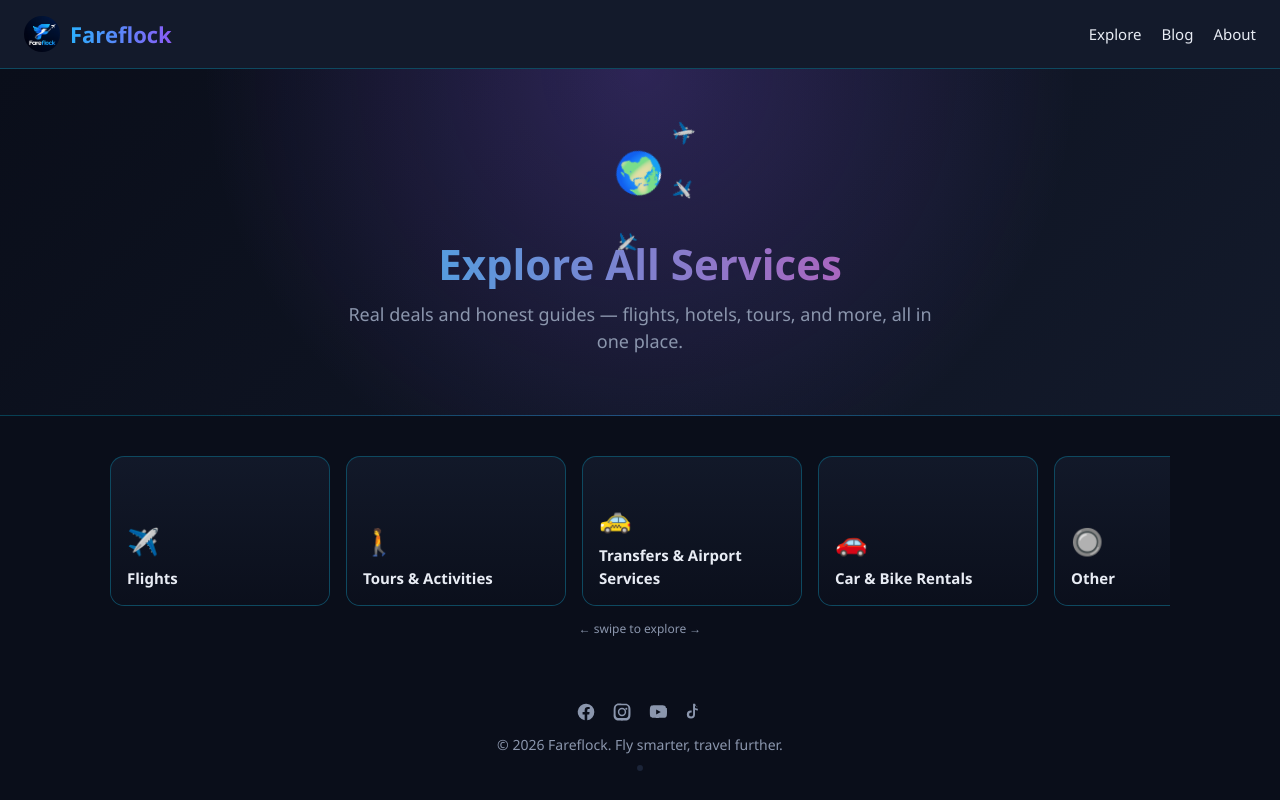
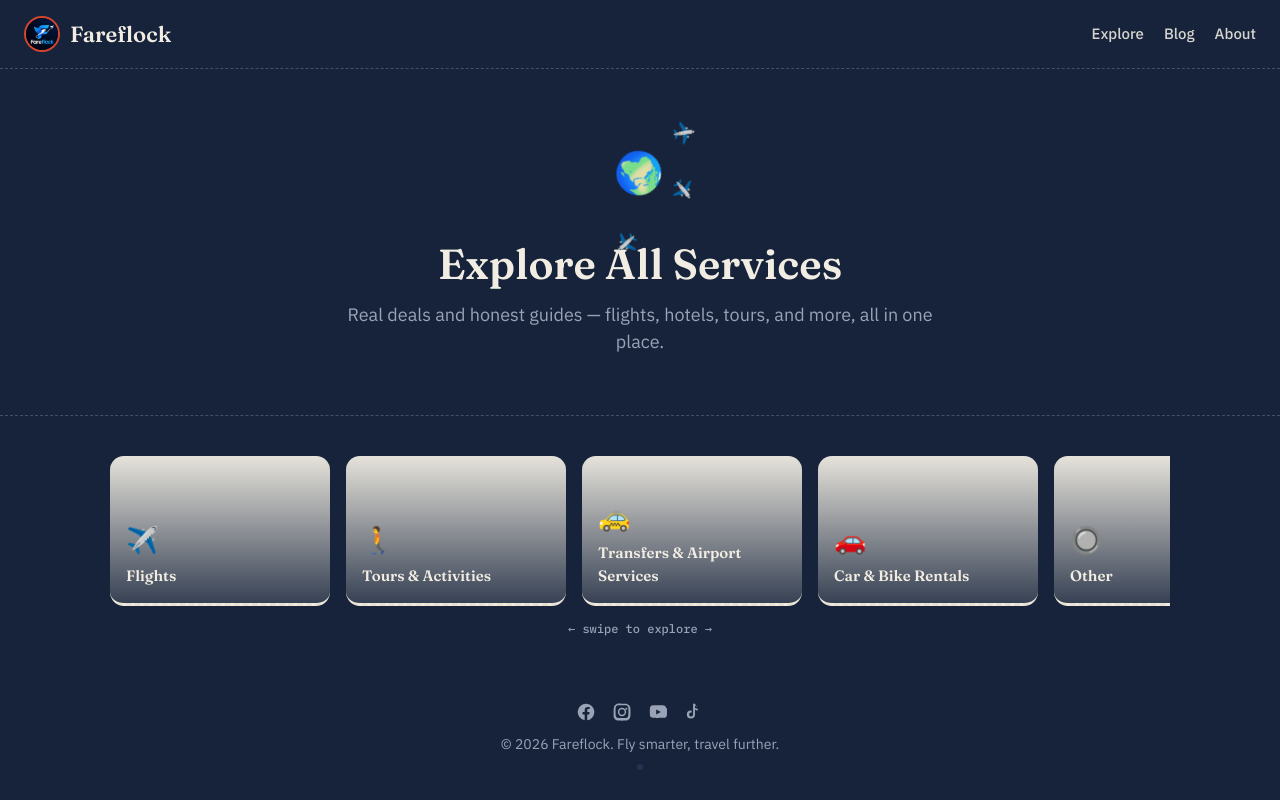
Before and after one commit to musangipeter38-coder/fareflock, a Flask app: page / in a window 1280 px wide. Run offline with Flask 3, Linux system fonts and the light colour scheme; data that the repository does not hold is empty; some libraries are stand-ins or nearby versions.

Commit message:
Apply boarding pass visual style

```diff
--- a/static/css/style.css
+++ b/static/css/style.css
@@ -1,13 +1,18 @@
 :root {
-    --bg-dark: #0A0E1A;
-    --bg-panel: #131A2B;
-    --bg-panel-alt: #1B2438;
-    --electric-blue: #00D4FF;
-    --electric-purple: #8B5CF6;
-    --electric-pink: #FF2E9F;
-    --text-light: #E8ECF4;
-    --text-muted: #8B96AD;
-    --border-glow: rgba(0, 212, 255, 0.25);
+    --bg-dark: #16233B;
+    --bg-panel: #16233B;
+    --bg-panel-alt: #223354;
+    --paper: #F1EDE3;
+    --paper-alt: #E8E2D2;
+    --navy: #16233B;
+    --coral: #D6452C;
+    --coral-light: #E8735A;
+    --text-light: #F1EDE3;
+    --text-muted: #9AA3B5;
+    --border-glow: rgba(241, 237, 227, 0.22);
+    --font-display: 'Fraunces', 'Georgia', serif;
+    --font-body: 'IBM Plex Sans', system-ui, sans-serif;
+    --font-mono: 'IBM Plex Mono', monospace;
 }
 
 * { margin: 0; padding: 0; box-sizing: border-box; }
@@ -15,7 +20,7 @@
 html { scroll-behavior: smooth; }
 
 body {
-    font-family: 'Segoe UI', system-ui, sans-serif;
+    font-family: var(--font-body);
     background: var(--bg-dark);
     color: var(--text-light);
     line-height: 1.5;
@@ -30,18 +35,17 @@ body {
     gap: 12px 24px;
     padding: 16px 24px;
     background: var(--bg-panel);
-    border-bottom: 1px solid var(--border-glow);
+    border-bottom: 1px dashed var(--border-glow);
 }
 
 .logo {
+    font-family: var(--font-display);
     font-size: 22px;
-    font-weight: 800;
+    font-weight: 600;
     display: flex;
     align-items: center;
     gap: 10px;
-    background: linear-gradient(90deg, var(--electric-blue), var(--electric-purple));
-    -webkit-background-clip: text;
-    -webkit-text-fill-color: transparent;
+    color: var(--paper);
     text-decoration: none;
     white-space: nowrap;
 }
@@ -53,6 +57,7 @@ body {
     object-fit: cover;
     display: block;
     flex-shrink: 0;
+    border: 2px solid var(--coral);
 }
 
 nav {
@@ -66,26 +71,27 @@ nav a {
     color: var(--text-light);
     font-weight: 500;
     font-size: 15px;
+    opacity: 0.88;
 }
 
-nav a:hover { color: var(--electric-blue); }
+nav a:hover { color: var(--coral-light); opacity: 1; }
 
 .flash-messages { max-width: 900px; margin: 16px auto 0; padding: 0 20px; }
-.flash { background: var(--bg-panel-alt); color: var(--electric-blue); border: 1px solid var(--border-glow); padding: 12px 16px; border-radius: 8px; margin-bottom: 8px; }
+.flash { background: var(--paper); color: var(--navy); border: 1px dashed var(--coral); padding: 12px 16px; border-radius: 8px; margin-bottom: 8px; font-weight: 500; }
 
 .hero, .page-hero {
     text-align: center;
     padding: 60px 20px;
-    background: radial-gradient(circle at top, rgba(139,92,246,0.25), transparent 60%), linear-gradient(135deg, #0A0E1A 0%, #131A2B 100%);
-    border-bottom: 1px solid var(--border-glow);
+    background: var(--bg-dark);
+    border-bottom: 1px dashed var(--border-glow);
 }
 
 .hero h1, .page-hero h1 {
+    font-family: var(--font-display);
+    font-weight: 600;
     font-size: clamp(28px, 5vw, 42px);
     margin-bottom: 12px;
-    background: linear-gradient(90deg, var(--electric-blue), var(--electric-pink));
-    -webkit-background-clip: text;
-    -webkit-text-fill-color: transparent;
+    color: var(--paper);
     line-height: 1.2;
 }
 .hero p, .page-hero p {
@@ -473,17 +487,17 @@ button, .btn-primary {
     width: 220px;
     height: 150px;
     border-radius: 14px;
-    background-color: var(--bg-panel);
+    background-color: var(--paper);
     background-size: cover;
     background-position: center;
-    border: 1px solid var(--border-glow);
+    border-bottom: 3px dashed var(--paper-alt);
     text-decoration: none;
-    color: var(--text-light);
+    color: var(--navy);
     position: relative;
     overflow: hidden;
-    transition: transform 0.2s, border-color 0.2s;
+    transition: transform 0.2s;
 }
-.category-slide:hover { transform: translateY(-3px); border-color: var(--electric-blue); }
+.category-slide:hover { transform: translateY(-3px); }
 
 .category-slide-overlay {
     position: absolute;
@@ -492,13 +506,14 @@ button, .btn-primary {
     flex-direction: column;
     justify-content: flex-end;
     padding: 16px;
-    background: linear-gradient(to top, rgba(10,14,26,0.9), rgba(10,14,26,0.1));
+    background: linear-gradient(to top, rgba(22,35,59,0.85), rgba(22,35,59,0.05));
 }
 .category-slide-overlay .category-icon { font-size: 26px; margin-bottom: 6px; }
-.category-slide-overlay .category-name { font-weight: 700; font-size: 15px; }
+.category-slide-overlay .category-name { font-family: var(--font-display); font-weight: 600; font-size: 15px; color: var(--paper); }
 
 .slider-hint {
     text-align: center;
+    font-family: var(--font-mono);
     color: var(--text-muted);
     font-size: 12px;
     margin-top: 4px;
--- a/templates/base.html
+++ b/templates/base.html
@@ -14,6 +14,10 @@
     <meta property="og:url" content="{{ SITE_URL }}{{ request.path }}">
     <meta property="og:type" content="website">
     <meta name="twitter:card" content="summary_large_image">
+
+    <link rel="preconnect" href="https://fonts.googleapis.com">
+    <link rel="preconnect" href="https://fonts.gstatic.com" crossorigin>
+    <link href="https://fonts.googleapis.com/css2?family=IBM+Plex+Mono:wght@500;600&family=IBM+Plex+Sans:wght@400;500;600&family=Fraunces:opsz,wght@9..144,500;9..144,600&display=swap" rel="stylesheet">
 
     <link rel="stylesheet" href="{{ url_for('static', filename='css/style.css') }}?v={{ asset_version('css/style.css') }}">
 
```
Also changed, not shown: other parts of static/css/style.css (+78 -70 lines).
